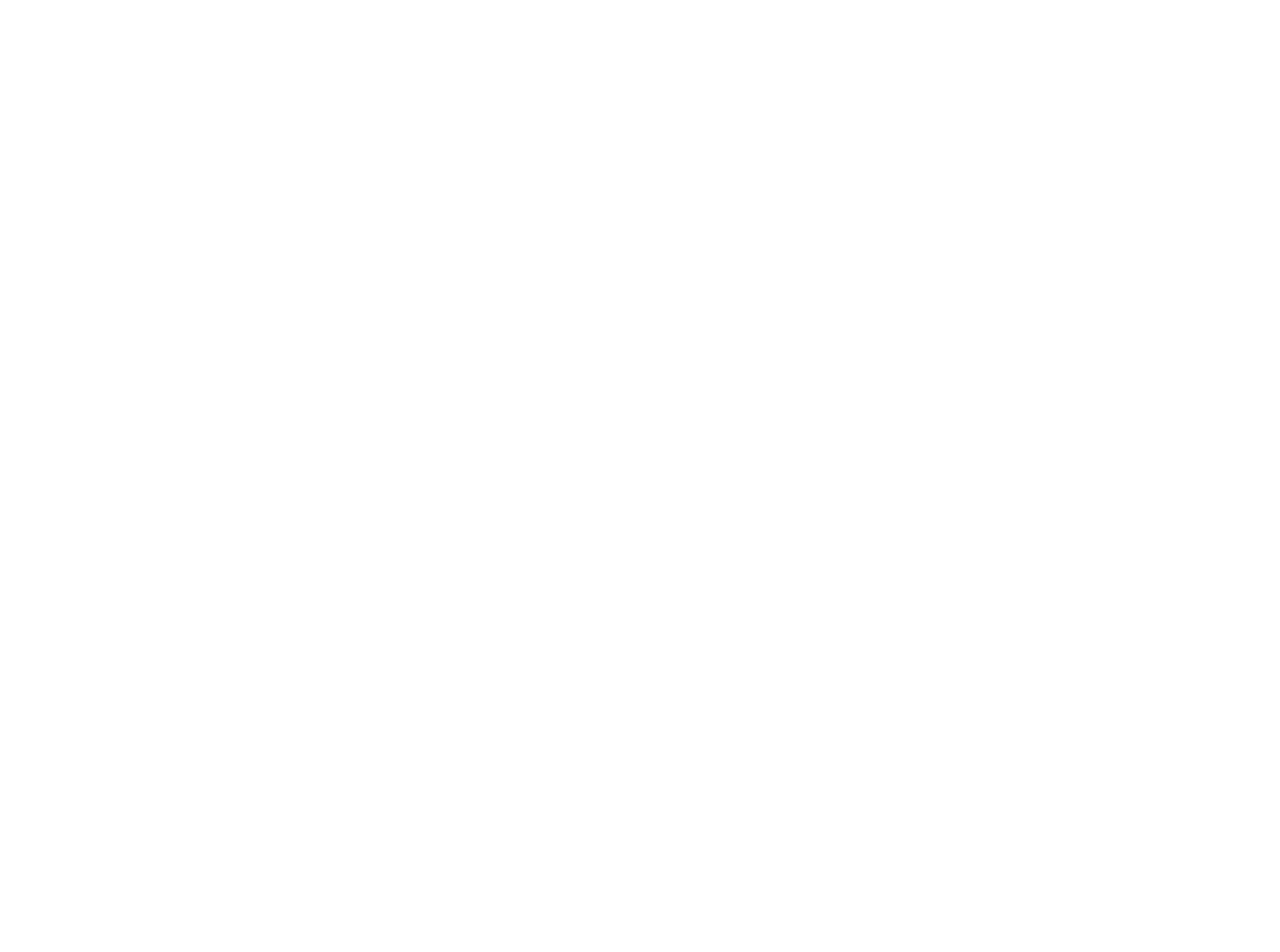
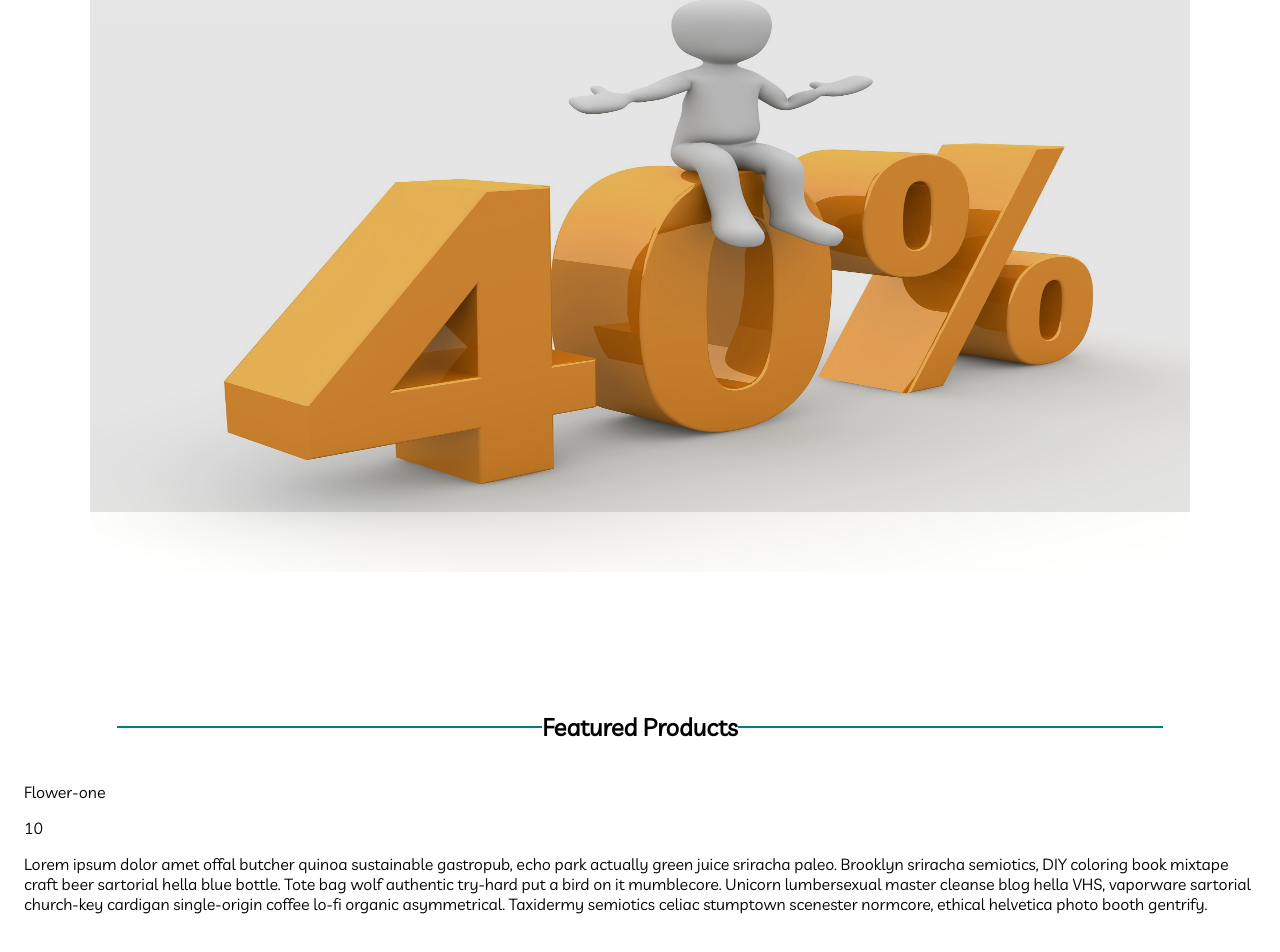
Before and after one commit to albertdugba/react-ecomerce-shop, a React (Create React App) app: page / in a window 1280 px wide. Shown: the part 740-1692 px from the top of the page. Before the commit the page ends 800 px from the top, so only its background shows below. Built offline with nearby package versions, Linux system fonts and the light colour scheme.

Commit message:
added cart col-info

```diff
--- a/src/App.css
+++ b/src/App.css
@@ -42,6 +42,19 @@ li {
   margin: auto;
 }
 
+@media (max-width: 560px) {
+  .card {
+    grid-template-columns: repeat(2, 1fr);
+  }
+
+  .card img {
+    width: 120px;
+    height: 120px;
+    justify-content: center;
+    align-items: center;
+  }
+}
+
 .banner {
   position: relative;
   background: rgba(0, 0, 0, 0.5);
@@ -74,3 +87,11 @@ li {
   background: white;
   padding: 1rem;
 }
+
+/* Cart */
+.cart-col {
+  display: grid;
+  grid-template-columns: repeat(4, 1fr);
+  margin-top: 35px;
+  border-bottom: 1.7px solid grey;
+}
--- a/src/App.js
+++ b/src/App.js
@@ -7,11 +7,12 @@ import Banner from "./components/Layout/Banner";
 import Footer from "./components/Layout/Footer";
 import ShowCase from "./components/ShowCase/ShowCase";
 import Details from "./components/Details";
+import Cart from "./components/Cart/Cart";
 
 class App extends Component {
   render() {
     return (
-      <div className="continer">
+      <div className="container">
         <Navbar />
         {/* <Banner /> */}
 
@@ -19,8 +20,9 @@ class App extends Component {
           <Route exact path="/" component={ShowCase} />
           <Route exact path="/store" component={Flowers} />
           <Route exact path="/details" component={Details} />
+          <Route exact path="/cart" component={Cart} />
         </Switch>
-        <Footer />
+        {/* <Footer /> */}
       </div>
     );
   }
--- /dev/null
+++ b/src/components/Cart/Cart.js
@@ -0,0 +1,75 @@
+import React from "react";
+import styled from "styled-components";
+import { Link } from "react-router-dom";
+import CartColumn from "./CartColumn";
+
+const Cart = () => {
+  return (
+    <CartContainer>
+      <CartInfo className="cart-info">
+        <div>01</div>
+        <div>02</div>
+        <div>03</div>
+      </CartInfo>
+      <span>
+        <p>Shopping Cart</p>
+        <p>Check Out</p>
+        <p>Order Complete</p>
+      </span>
+
+      <h2 style={{ textAlign: "center", marginTop: "40px" }}>Your Cart</h2>
+      <p style={{ textAlign: "center" }}>Your cart is empty</p>
+      <Link to="/">
+        <button
+          style={{
+            color: "#fff",
+            background: "teal",
+            fontWeight: "bold",
+            border: "none",
+            outline: "none",
+            padding: ".75rem",
+            justifyContent: "center"
+          }}
+        >
+          Back Home
+        </button>
+      </Link>
+
+      <CartColumn />
+    </CartContainer>
+  );
+};
+
+const CartInfo = styled.div`
+  display: flex;
+  justify-content: space-between;
+
+  div {
+    margin-top: -20px;
+    height: 70px;
+    width: 70px;
+    padding: 1rem;
+    border-radius: 50%;
+    justify-content: center;
+    text-align: center;
+    background: teal;
+    font-weight: bold;
+    font-size: 2rem;
+
+    color: #fff;
+  }
+`;
+
+const CartContainer = styled.div`
+  max-width: 950px;
+  margin: auto;
+  margin-top: 60px;
+
+  span {
+    display: flex;
+    justify-content: space-between;
+    border-bottom: 2px solid teal;
+    font-weight: bold;
+  }
+`;
+export default Cart;
--- /dev/null
+++ b/src/components/Cart/CartColumn.js
@@ -0,0 +1,26 @@
+import React from "react";
+
+import "../../App.css";
+
+const CartColumn = () => {
+  return (
+    <React.Fragment>
+      <div className="cart-col">
+        <div>
+          <p>Product</p>
+        </div>
+        <div>
+          <p>Price</p>
+        </div>
+        <div>
+          <p>Quantity</p>
+        </div>
+        <div>
+          <p>Total</p>
+        </div>
+      </div>
+    </React.Fragment>
+  );
+};
+
+export default CartColumn;
--- a/src/components/Details.js
+++ b/src/components/Details.js
@@ -2,7 +2,6 @@ import React from "react";
 import styled from "styled-components";
 
 import { FlowerConsumer } from "./Context";
-import Title from "./Title";
 
 const Details = () => {
   return (
@@ -11,14 +10,18 @@ const Details = () => {
         const { title, img, id, price, info } = value.flowerDetails;
         return (
           <div>
-            <Title name="Your" title="Cart" />
             <FlowerDetails>
               <img src={img} alt="" />
               <div className="flower-details">
-                <h1>{title}</h1>
+                <h1 style={{ fontSize: "3rem" }}>{title}</h1>
+                <p style={{ fontSize: "2rem", color: "teal" }}>
+                  ${parseFloat(price).toFixed(2)}
+                </p>
                 <p>{info}</p>
+                <span>{id}</span>
               </div>
             </FlowerDetails>
+            <div className="line" />
           </div>
         );
       }}
@@ -27,11 +30,15 @@ const Details = () => {
 };
 
 const FlowerDetails = styled.div`
-  display: flex;
+  display: grid;
+  grid-template-columns: repeat(2, 1fr);
+  max-width: 900px;
+  margin: auto;
+  margin-top: 40px;
 
   img {
-    width: 340px;
-    height: 340px;
+    width: 200px;
+    height: 200px;
   }
 `;
 
--- a/src/components/Featured.js
+++ b/src/components/Featured.js
@@ -1,7 +1,51 @@
 import React from "react";
+import styled from "styled-components";
+import Title from "../components/Title";
+import { FlowerConsumer } from "./Context";
 
 const Featured = () => {
-  return <div style={{ fontSize: "4rem" }}>Featured</div>;
+  return (
+    <div style={{ fontSize: "1rem", marginTop: "180px" }}>
+      <FeaturedSpan className="featured">
+        <span />
+        <h2>Featured Products </h2>
+        <span />
+      </FeaturedSpan>
+      <div className="featured-products">
+        <FlowerConsumer>
+          {value => {
+            const { img, title, price, info } = value.flowerDetails;
+            // value.flowerDeatils.map(item => console.log(item.title));
+            return (
+              <div>
+                <p>{title}</p>
+                <p>{price}</p>
+                <p>{info}</p>
+              </div>
+            );
+          }}
+        </FlowerConsumer>
+      </div>
+    </div>
+  );
 };
 
+const FeaturedSpan = styled.div`
+  display: flex;
+  align-items: center;
+  justify-content: center;
+  padding: 0 3rem;
+  margin: 20px;
+
+  span {
+    border-bottom: 2px solid teal;
+    width: 30%;
+    padding: 0 3rem;
+  }
+
+  p {
+    padding: 1.6rem;
+  }
+`;
+
 export default Featured;
--- a/src/components/Showcase/ShowCase.js
+++ b/src/components/Showcase/ShowCase.js
@@ -23,14 +23,22 @@ const ShowCase = () => {
         </div>
         <div className="showcase-area">
           <img src={shipping} alt="free-shopping-icon" />
-          <h2>Free Shipping</h2>
+          <h2>Free Shipping Globally</h2>
           <p>Delivery in 4 Days</p>
         </div>
       </ShowCaseContainer>
 
-      <FlowerShow className="flower-show">
+      <FlowerShow>
+        <img
+          src={discount}
+          alt=""
+          className="img-featured"
+          style={{ marginTop: "60px" }}
+        />
         <div className="flower-position">
-          <img src={discount} alt="" className="img-featured" />
+          <p className="flower-position-text">
+            Lorem ipsum dolor sit amet consectetur adipisicing elit. Ipsa, ut?
+          </p>
         </div>
       </FlowerShow>
       <Featured />
@@ -39,23 +47,31 @@ const ShowCase = () => {
 };
 
 const FlowerShow = styled.div`
-  .flower-show {
-    position: relative;
-    background: rgba(0, 0, 0, 0.6);
-    height: 30vh;
-    width: 40%;
-    opacity: 0.4;
-    display: flex;
-  }
+  max-width: 1100px;
+  margin: auto;
+  height: 85vh;
+  position: relative;
+  margin-top: 80px;
+  background: teal;
 
   .flower-position {
     position: absolute;
+    top: 0;
+    left: 0;
+    background: rgba(0, 0, 0, 0.2);
+    opacity: 0.5;
+    height: 100%;
+    width: 100%;
+
+    &-text {
+      z-index: -1;
+    }
+  }
+
+  img {
+    width: 100%;
+    height: 100%;
     justify-content: center;
-    flex-direction: column;
-    padding: 1rem;
-  }
-  img {
-    width: 10%;
   }
 `;
 
```
